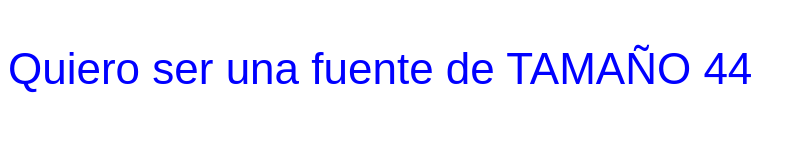
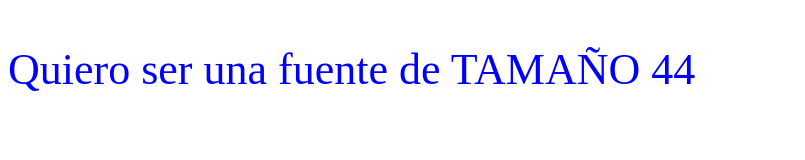
Before and after one commit to danieljim99/ejercicio1, a plain HTML site: page index.html in a window 1280 px wide. Shown: the whole page, without its empty margins (0-805 px from the left). Drawn offline with Linux system fonts and the light colour scheme.

Commit message:
Update stylesheet.css

```diff
--- a/stylesheet.css
+++ b/stylesheet.css
@@ -1,5 +1,5 @@
 p {
 	color: blue;
 	font-size: 44px;
-	font-family: Arial;
+	font-family: Console;
 }
```
